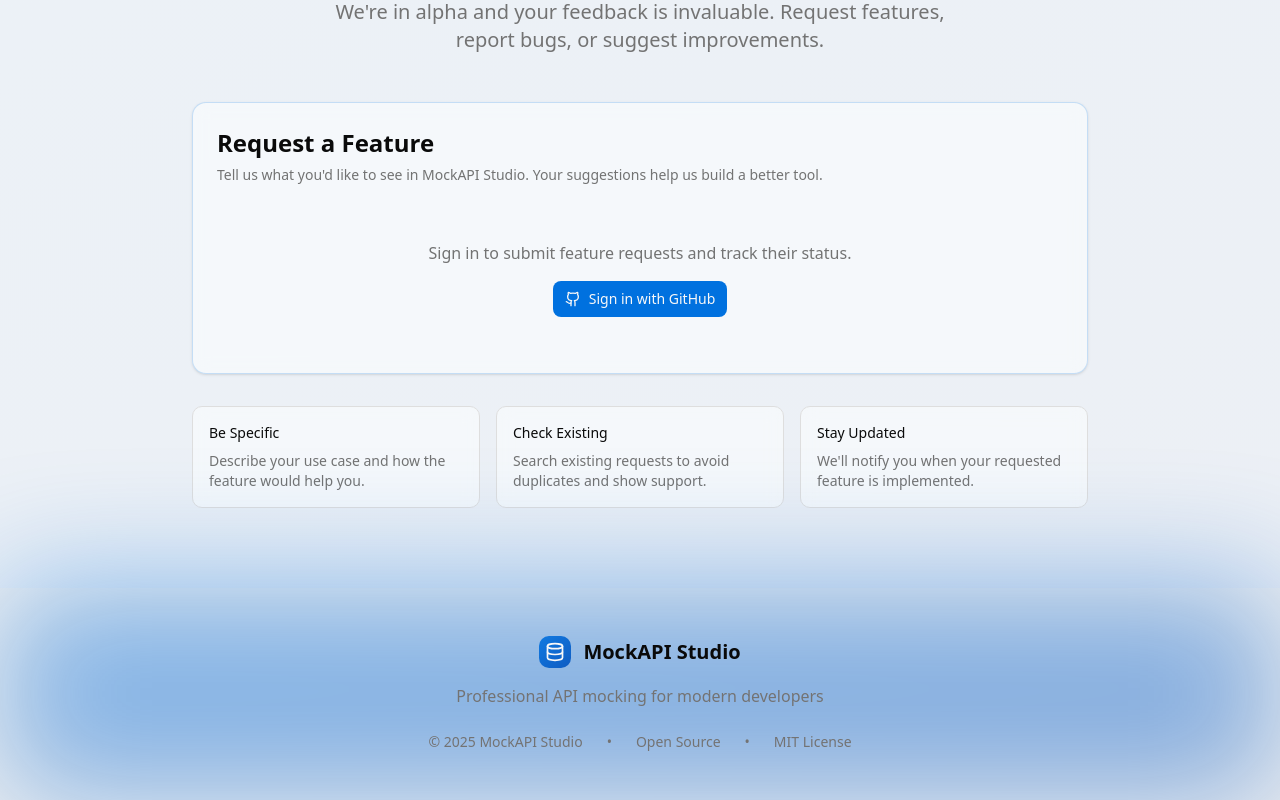
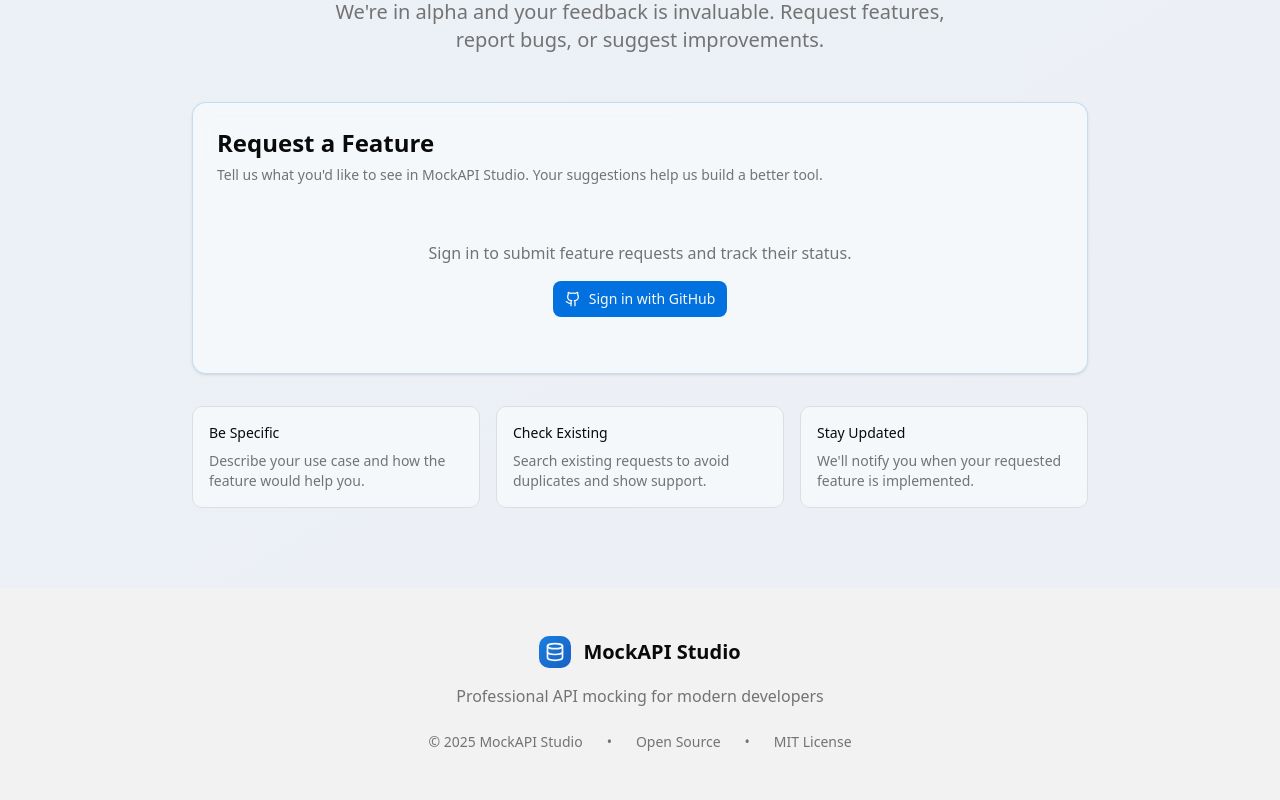
Before and after one commit to vishalranka2003/mockapi-studio, a Next.js app: page / in a window 1280 px wide. Shown: the part 3373-4173 px from the top of the page. Built offline with nearby package versions, Linux system fonts and the light colour scheme; no server answers.

Commit message:
Remove gradient background from footer in LandingPage component for a cleaner design.

```diff
--- a/src/components/LandingPage.tsx
+++ b/src/components/LandingPage.tsx
@@ -327,8 +327,7 @@
 
       {/* Footer */}
       <footer className="py-12 px-6 bg-muted relative z-10">
-  {/* Gradient background behind footer */}
-  <div className="absolute inset-0 bg-gradient-to-br from-primary/90 to-accent/90 blur-3xl opacity-50 -z-10"></div>
+
 
   <div className="max-w-7xl mx-auto text-center relative z-10">
     <div className="flex items-center justify-center gap-3 mb-4">
```
